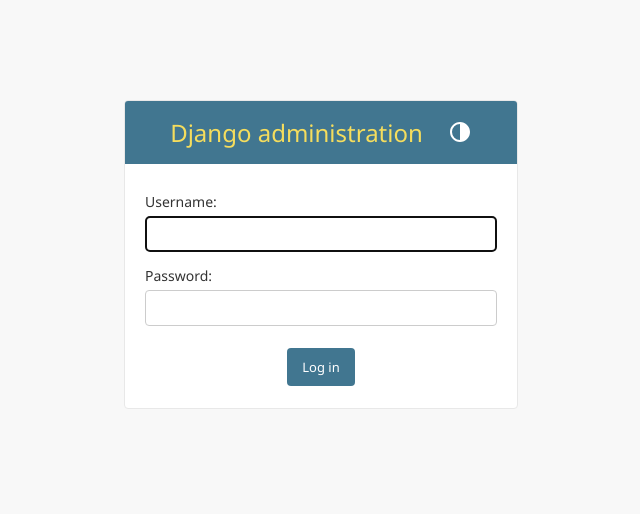
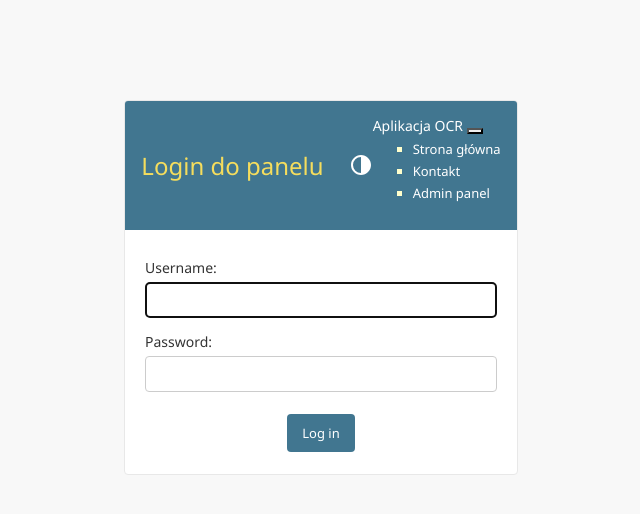
Before and after one commit to ABardWithAWard/io2025, a Django app: page /application/admin/login/ in a window 1280 px wide. Shown: the top 514 px of the page, without its empty margins (319-959 px from the left). Run offline with Django 5.2, Linux system fonts and the light colour scheme; some libraries are stand-ins or nearby versions.

Commit message:
Added navbar to admin panel in crude fashion

```diff
--- /dev/null
+++ b/ocr/application/templates/admin/login.html
@@ -0,0 +1,69 @@
+{% extends "admin/base_site.html" %}
+{% load i18n static %}
+
+{% block title %}{% if form.errors %}{% translate "Error:" %} {% endif %}{{ block.super }}{% endblock %}
+{% block extrastyle %}{{ block.super }}<link rel="stylesheet" href="{% static "admin/css/login.css" %}">
+{{ form.media }}
+{% endblock %}
+
+{% block bodyclass %}{{ block.super }} login{% endblock %}
+
+{% block usertools %}{% endblock %}
+
+{% block nav-global %}{% include 'application/navbar.html' %}{% endblock %}
+
+{% block nav-sidebar %}{% endblock %}
+
+{% block content_title %}{% endblock %}
+
+{% block nav-breadcrumbs %}{% endblock %}
+
+{% block content %}
+{% if form.errors and not form.non_field_errors %}
+<p class="errornote">
+{% blocktranslate count counter=form.errors.items|length %}Please correct the error below.{% plural %}Please correct the errors below.{% endblocktranslate %}
+</p>
+{% endif %}
+
+{% if form.non_field_errors %}
+{% for error in form.non_field_errors %}
+<p class="errornote">
+    {{ error }}
+</p>
+{% endfor %}
+{% endif %}
+
+<div id="content-main">
+
+{% if user.is_authenticated %}
+<p class="errornote">
+{% blocktranslate trimmed %}
+    You are authenticated as {{ username }}, but are not authorized to
+    access this page. Would you like to login to a different account?
+{% endblocktranslate %}
+</p>
+{% endif %}
+
+<form action="{{ app_path }}" method="post" id="login-form">{% csrf_token %}
+  <div class="form-row">
+    {{ form.username.errors }}
+    {{ form.username.label_tag }} {{ form.username }}
+  </div>
+  <div class="form-row">
+    {{ form.password.errors }}
+    {{ form.password.label_tag }} {{ form.password }}
+    <input type="hidden" name="next" value="{{ next }}">
+  </div>
+  {% url 'admin_password_reset' as password_reset_url %}
+  {% if password_reset_url %}
+  <div class="password-reset-link">
+    <a href="{{ password_reset_url }}">{% translate 'Forgotten your login credentials?' %}</a>
+  </div>
+  {% endif %}
+  <div class="submit-row">
+    <input type="submit" value="{% translate 'Log in' %}">
+  </div>
+</form>
+
+</div>
+{% endblock %}
--- a/ocr/application/templates/application/navbar.html
+++ b/ocr/application/templates/application/navbar.html
@@ -7,7 +7,7 @@
     <div class="collapse navbar-collapse" id="navbarNav">
       <ul class="navbar-nav">
         <li class="nav-item">
-          <a class="nav-link active" aria-current="page" href="#">Strona główna</a>
+          <a class="nav-link active" aria-current="page" href={% url "index" %}>Strona główna</a>
         </li>
         <li class="nav-item">
           <a class="nav-link" href="#">Kontakt</a>
--- a/ocr/ocr/settings.py
+++ b/ocr/ocr/settings.py
@@ -47,7 +47,7 @@ ROOT_URLCONF = 'ocr.urls'
 TEMPLATES = [
     {
         'BACKEND': 'django.template.backends.django.DjangoTemplates',
-         'DIRS': [BASE_DIR / 'application/templates'],
+        'DIRS': [BASE_DIR / 'application/templates'],
         'APP_DIRS': True,
         'OPTIONS': {
             'context_processors': [
--- a/ocr/ocr/urls.py
+++ b/ocr/ocr/urls.py
@@ -21,15 +21,11 @@ Including another URLconf
 """
 from django.contrib import admin
 from django.urls import path
+from application.admin import admin_site
 
 urlpatterns = [
-    path('application/admin/', admin.site.urls),
-
-]
-
-urlpatterns += [
+    path('application/admin/', admin_site.urls),
     path('application/', include('application.urls')),
-
     path('', RedirectView.as_view(url='application/', permanent=True)),
 ]
 
```
Also changed, not shown: ocr/application/admin.py (+11 -4 lines).
